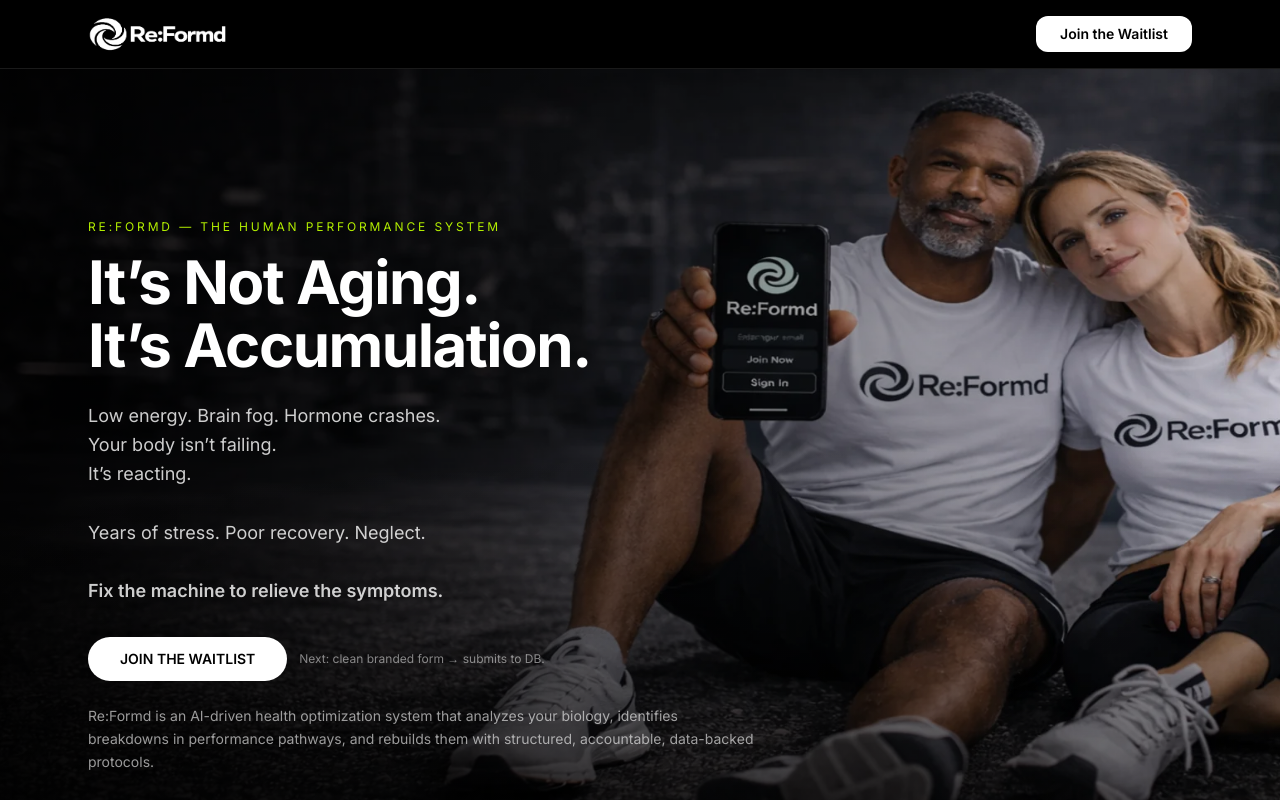
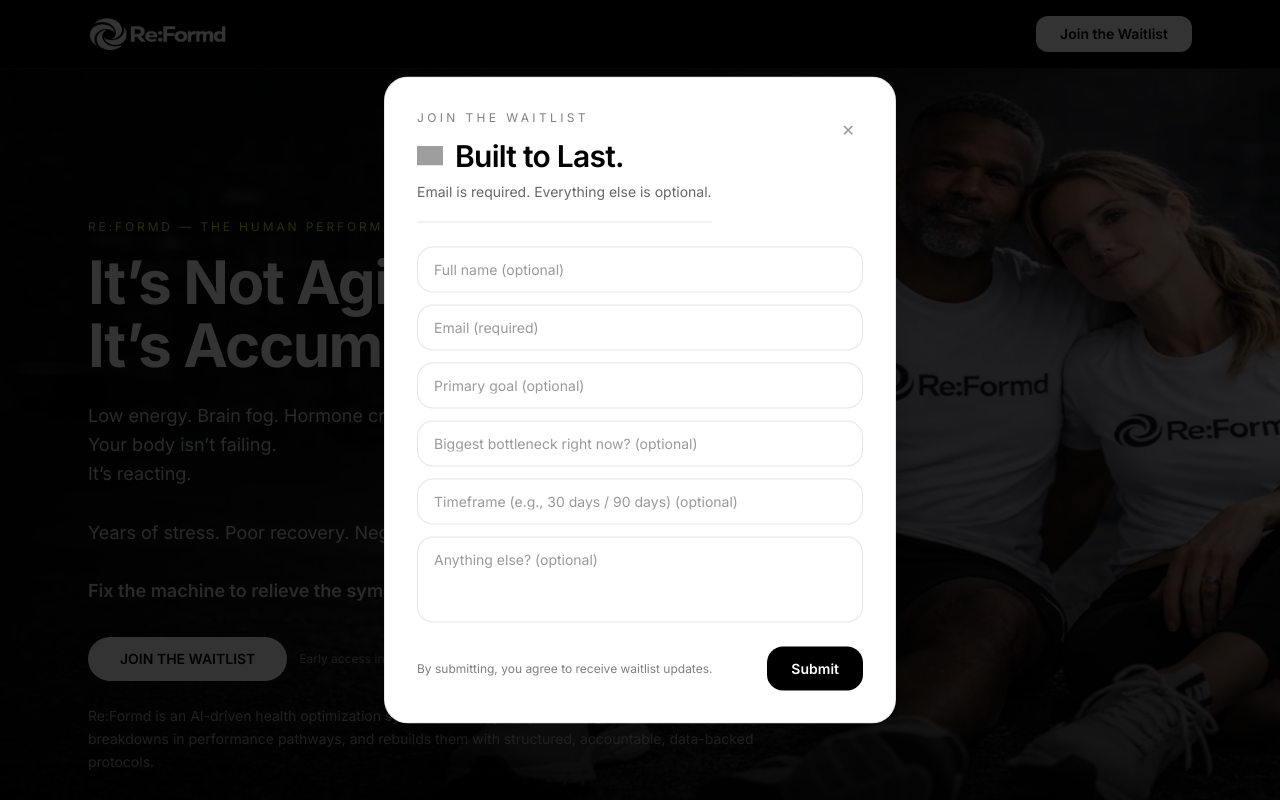
Before and after one commit to bwadz/reformd-web, a Next.js app: page / in a window 1280 px wide. Both pictures are taken after a click on the button "JOIN THE WAITLIST". Shown: the top 800 px of the page. Built offline with nearby package versions, Linux system fonts and the light colour scheme; grey boxes are pictures that could not be loaded.

Commit message:
Refine waitlist modal UI: white modal, improved header layout, logo integration

```diff
--- /dev/null
+++ b/_router_backup/pages_20260227_102939/api/waitlist.ts
@@ -0,0 +1,53 @@
+import type { NextApiRequest, NextApiResponse } from "next";
+import { createClient } from "@supabase/supabase-js";
+
+const supabase = createClient(
+  process.env.SUPABASE_URL as string,
+  process.env.SUPABASE_SECRET_KEY as string
+);
+
+export default async function handler(req: NextApiRequest, res: NextApiResponse) {
+  if (req.method !== "POST") {
+    res.setHeader("Allow", "POST");
+    return res.status(405).json({ ok: false, error: "Method not allowed" });
+  }
+
+  try {
+    const body = req.body || {};
+    const email = String(body.email || "").trim().toLowerCase();
+
+    if (!process.env.SUPABASE_URL) {
+      return res.status(500).json({ ok: false, error: "SUPABASE_URL missing" });
+    }
+    if (!process.env.SUPABASE_SECRET_KEY) {
+      return res.status(500).json({ ok: false, error: "SUPABASE_SECRET_KEY missing" });
+    }
+    if (!email) {
+      return res.status(400).json({ ok: false, error: "Email is required." });
+    }
+
+    const payload = {
+      email,
+      full_name: (body.full_name ?? "").trim() || null,
+      goal: (body.goal ?? "").trim() || null,
+      biggest_issue: (body.biggest_issue ?? "").trim() || null,
+      timeframe: (body.timeframe ?? "").trim() || null,
+      notes: (body.notes ?? "").trim() || null,
+      source: "website",
+      user_agent: req.headers["user-agent"] ?? null,
+    };
+
+    const { error } = await supabase.from("waitlist_signups").insert(payload);
+
+    if (error) {
+      if (error.message.toLowerCase().includes("duplicate")) {
+        return res.status(200).json({ ok: true, already: true });
+      }
+      return res.status(400).json({ ok: false, error: error.message });
+    }
+
+    return res.status(200).json({ ok: true });
+  } catch {
+    return res.status(400).json({ ok: false, error: "Invalid request." });
+  }
+}
--- /dev/null
+++ b/src/app/api/waitlist/route.ts
@@ -0,0 +1,48 @@
+import { NextResponse } from "next/server";
+import { createClient } from "@supabase/supabase-js";
+
+const supabase = createClient(
+  process.env.SUPABASE_URL!,
+  process.env.SUPABASE_SECRET_KEY!
+);
+
+export async function POST(req: Request) {
+  try {
+    const body = await req.json();
+    const email = String(body.email || "").trim().toLowerCase();
+
+    if (!email) {
+      return NextResponse.json(
+        { ok: false, error: "Email is required." },
+        { status: 400 }
+      );
+    }
+
+    const payload = {
+      email,
+      full_name: (body.full_name ?? "").trim() || null,
+      goal: (body.goal ?? "").trim() || null,
+      biggest_issue: (body.biggest_issue ?? "").trim() || null,
+      timeframe: (body.timeframe ?? "").trim() || null,
+      notes: (body.notes ?? "").trim() || null,
+      source: "website",
+      user_agent: req.headers.get("user-agent") ?? null,
+    };
+
+    const { error } = await supabase.from("waitlist_signups").insert(payload);
+
+    if (error) {
+      if (error.message.toLowerCase().includes("duplicate")) {
+        return NextResponse.json({ ok: true, already: true });
+      }
+      return NextResponse.json({ ok: false, error: error.message }, { status: 400 });
+    }
+
+    return NextResponse.json({ ok: true });
+  } catch {
+    return NextResponse.json(
+      { ok: false, error: "Invalid request." },
+      { status: 400 }
+    );
+  }
+}
--- a/src/app/page.tsx
+++ b/src/app/page.tsx
@@ -5,14 +5,71 @@
 import Image from "next/image";
 
 export default function HomePage() {
-  const [toast, setToast] = useState<string | null>(null);
-
   const year = useMemo(() => new Date().getFullYear(), []);
 
+  const [toast, setToast] = useState<string | null>(null);
+  const [waitlistOpen, setWaitlistOpen] = useState(false);
+  const [submitting, setSubmitting] = useState(false);
+
+  const [form, setForm] = useState({
+    full_name: "",
+    email: "",
+    goal: "",
+    biggest_issue: "",
+    timeframe: "",
+    notes: "",
+  });
+
   function onJoinWaitlist() {
-    // Placeholder for future DB-backed form (we'll wire this up next)
-    setToast("Waitlist form coming next — wiring to DB.");
-    setTimeout(() => setToast(null), 2500);
+    setWaitlistOpen(true);
+  }
+
+  function closeWaitlist() {
+    setWaitlistOpen(false);
+  }
+
+  async function submitWaitlist() {
+    const email = form.email.trim().toLowerCase();
+
+    if (!email) {
+      setToast("Email is required.");
+      setTimeout(() => setToast(null), 2500);
+      return;
+    }
+
+    setSubmitting(true);
+    try {
+      const res = await fetch("/api/waitlist", {
+        method: "POST",
+        headers: { "Content-Type": "application/json" },
+        body: JSON.stringify({ ...form, email }),
+      });
+
+      const data = await res.json().catch(() => ({}));
+      if (!res.ok) throw new Error(data?.error || "Failed to submit.");
+
+      closeWaitlist();
+      setForm({
+        full_name: "",
+        email: "",
+        goal: "",
+        biggest_issue: "",
+        timeframe: "",
+        notes: "",
+      });
+
+      setToast(
+        data?.already
+          ? "You’re already on the list."
+          : "You’re in. Welcome to Re:Formd.",
+      );
+      setTimeout(() => setToast(null), 3000);
+    } catch (e: any) {
+      setToast(e?.message || "Something broke. Try again.");
+      setTimeout(() => setToast(null), 3000);
+    } finally {
+      setSubmitting(false);
+    }
   }
 
   return (
@@ -31,12 +88,12 @@
               />
             </Link>
 
-            <Link
-              href="#waitlist"
+            <button
+              onClick={onJoinWaitlist}
               className="rounded-xl bg-white px-4 sm:px-6 py-2 text-sm font-semibold text-black transition hover:opacity-90"
             >
               Join the Waitlist
-            </Link>
+            </button>
           </div>
         </header>
 
@@ -49,17 +106,18 @@
             }}
           />
 
-          {/* Mobile: darker overall overlay */}
+          {/* Mobile: darker overlay */}
           <div className="absolute inset-0 bg-black/85 sm:hidden" />
 
-          {/* Desktop+: directional overlay (keep phone visible) */}
-          <div className="absolute inset-0 hidden sm:block bg-gradient-to-r from-black/80 via-black/45 to-black/10" />
+          {/* Desktop+: lighter directional overlay (so desktop isn’t crushed) */}
+          <div className="absolute inset-0 hidden sm:block bg-gradient-to-r from-black/70 via-black/35 to-black/10" />
 
-          {/* Bottom fade (all sizes) */}
+          {/* Bottom fade */}
           <div className="absolute inset-0 bg-gradient-to-b from-transparent via-transparent to-black/55" />
 
-          <div className="relative mx-auto flex min-h-[100svh] max-w-6xl flex-col justify-center px-4 sm:px-6 py-12 sm:py-16">
-            <div className="max-w-2xl">
+          {/* NOTE: nudged up on mobile to reduce dead space */}
+          <div className="relative mx-auto flex min-h-[100svh] max-w-6xl flex-col justify-center px-4 sm:px-6 py-10 sm:py-16">
+            <div className="max-w-2xl -mt-10 sm:mt-0">
               <div className="mb-4 text-[11px] sm:text-xs tracking-[0.24em] accent">
                 RE:FORMD — THE HUMAN PERFORMANCE SYSTEM
               </div>
@@ -86,11 +144,8 @@
                 </span>
               </p>
 
-              {/* WAITLIST (button-only for now) */}
-              <div
-                id="waitlist"
-                className="mt-7 sm:mt-8 flex flex-col sm:flex-row sm:items-center gap-3"
-              >
+              {/* WAITLIST CTA */}
+              <div className="mt-7 sm:mt-8 flex flex-col sm:flex-row sm:items-center gap-3">
                 <button
                   onClick={onJoinWaitlist}
                   className="w-full sm:w-auto inline-flex items-center justify-center rounded-full bg-white px-8 py-3 text-sm font-semibold text-black transition hover:bg-white/90"
@@ -99,7 +154,7 @@
                 </button>
 
                 <p className="text-xs text-white/50">
-                  Next: clean branded form → submits to DB.
+                  Early access invites. No spam.
                 </p>
               </div>
 
@@ -111,12 +166,6 @@
               </p>
             </div>
           </div>
-
-          {toast && (
-            <div className="fixed bottom-6 left-1/2 z-50 -translate-x-1/2 rounded-full border border-white/15 bg-black/90 px-4 py-2 text-sm text-white/80">
-              {toast}
-            </div>
-          )}
         </section>
 
         {/* SECTION 2 — EMOTIONAL / YOU'RE NOT BROKEN */}
@@ -217,7 +266,6 @@
 
                 return (
                   <>
-                    {/* Header */}
                     <div className="flex items-start justify-between">
                       <div>
                         <div className="text-sm font-semibold tracking-wide text-white/70">
@@ -239,7 +287,6 @@
                       </div>
                     </div>
 
-                    {/* Overall bar */}
                     <div className="mt-5 h-3 w-full overflow-hidden rounded-full bg-white/10">
                       <div
                         className="h-full rounded-full transition-all duration-700"
@@ -251,7 +298,6 @@
                       />
                     </div>
 
-                    {/* Category rows */}
                     <div className="mt-8 space-y-6">
                       {categories.map((item) => (
                         <div key={item.label}>
@@ -284,7 +330,6 @@
                       ))}
                     </div>
 
-                    {/* Footer note */}
                     <div className="mt-8 rounded-xl border border-white/10 bg-black/40 p-4">
                       <p className="text-sm leading-relaxed text-white/60">
                         Scores reflect biomarker trends, recovery data, protocol
@@ -298,7 +343,6 @@
             </div>
           </div>
 
-          {/* TAKEAWAY */}
           <div className="mx-auto mt-14 sm:mt-16 max-w-4xl text-center">
             <p className="text-xl sm:text-2xl md:text-3xl font-light text-white/70">
               Most solutions patch symptoms.
@@ -337,7 +381,6 @@
               </p>
             </div>
 
-            {/* Steps */}
             <div className="mt-12 space-y-6">
               {[
                 {
@@ -392,9 +435,7 @@
                     </div>
 
                     <div
-                      className={`mt-3 text-xl font-semibold ${
-                        s.k === "01" ? "text-white" : "text-white/85"
-                      }`}
+                      className={`mt-3 text-xl font-semibold ${s.k === "01" ? "text-white" : "text-white/85"}`}
                     >
                       {s.title}
                     </div>
@@ -407,7 +448,6 @@
               ))}
             </div>
 
-            {/* Closing Statement */}
             <div className="mx-auto mt-12 sm:mt-14 max-w-4xl text-center">
               <div className="text-xs uppercase tracking-[0.3em] accent">
                 The Re:Formd Standard
@@ -440,7 +480,6 @@
           </div>
 
           <div className="mx-auto grid max-w-5xl items-start gap-10 lg:gap-14 lg:grid-cols-2">
-            {/* LEFT */}
             <div>
               <div className="text-xs uppercase tracking-widest accent">
                 Track
@@ -473,7 +512,6 @@
               </p>
             </div>
 
-            {/* RIGHT: SCORECARD  */}
             <div className="rounded-2xl border border-white/10 bg-white/5 p-6 sm:p-8">
               <div className="flex items-center justify-between">
                 <div className="text-sm font-semibold tracking-wide text-white/70">
@@ -614,7 +652,6 @@
           </div>
 
           <div className="mx-auto grid max-w-5xl items-start gap-10 lg:gap-14 lg:grid-cols-2">
-            {/* LEFT */}
             <div>
               <div className="text-xs uppercase tracking-widest accent">
                 Adapt
@@ -647,7 +684,6 @@
               </p>
             </div>
 
-            {/* RIGHT: FEEDBACK LOOP */}
             <div className="rounded-2xl border border-white/10 bg-white/5 p-6 sm:p-8">
               <div className="flex items-center justify-between">
                 <div className="text-sm font-semibold tracking-wide text-white/70">
@@ -727,12 +763,12 @@
             </h2>
 
             <div className="mt-12">
-              <Link
-                href="#waitlist"
+              <button
+                onClick={onJoinWaitlist}
                 className="w-full sm:w-auto inline-flex items-center justify-center rounded-2xl bg-white px-12 py-4 text-base font-semibold text-black transition hover:opacity-90"
               >
                 Join the Waitlist
-              </Link>
+              </button>
             </div>
 
             <p className="mt-12 text-xs tracking-wide text-white/40">
@@ -788,6 +824,141 @@
           </div>
         </footer>
       </div>
+
+      {/* WAITLIST MODAL */}
+      {waitlistOpen && (
+        <div className="fixed inset-0 z-[60]">
+          {/* Backdrop */}
+          <button
+            onClick={closeWaitlist}
+            className="absolute inset-0 bg-black/80"
+            aria-label="Close waitlist modal"
+          />
+
+          {/* Modal */}
+          <div
+            className="absolute left-1/2 top-1/2 w-[92%] max-w-lg -translate-x-1/2 -translate-y-1/2 rounded-3xl border border-black/10 bg-white p-6 sm:p-8 shadow-2xl"
+            role="dialog"
+            aria-modal="true"
+            aria-label="Join the waitlist"
+          >
+            <div className="flex items-start justify-between gap-6">
+              {/* Left: Brand header */}
+              <div className="min-w-0">
+                <div className="text-xs uppercase tracking-[0.28em] text-black/50">
+                  Join the Waitlist
+                </div>
+
+                <div className="mt-3 flex items-center gap-3">
+                  <Image
+                    src="/images/01-swirl-black.png"
+                    alt="Re:Formd"
+                    width={26}
+                    height={26}
+                    className="shrink-0"
+                  />
+                  <h3 className="text-2xl sm:text-3xl font-semibold tracking-tight text-black">
+                    Built to Last.
+                  </h3>
+                </div>
+
+                <p className="mt-2 text-sm text-black/60">
+                  Email is required. Everything else is optional.
+                </p>
+
+                <div className="mt-5 h-px w-full bg-black/10" />
+              </div>
+
+              {/* Right: Close */}
+              <button
+                onClick={closeWaitlist}
+                className="rounded-full p-2 text-black/40 hover:text-black hover:bg-black/5 transition"
+                aria-label="Close"
+              >
+                ✕
+              </button>
+            </div>
+
+            <div className="mt-6 grid gap-3">
+              <input
+                value={form.full_name}
+                onChange={(e) =>
+                  setForm((f) => ({ ...f, full_name: e.target.value }))
+                }
+                placeholder="Full name (optional)"
+                className="rounded-2xl border border-black/10 bg-white px-4 py-3 text-sm text-black placeholder:text-black/40 outline-none ring-0 focus:border-black/25 focus:outline-none"
+              />
+
+              <input
+                value={form.email}
+                onChange={(e) =>
+                  setForm((f) => ({ ...f, email: e.target.value }))
+                }
+                placeholder="Email (required)"
+                type="email"
+                className="rounded-2xl border border-black/10 bg-white px-4 py-3 text-sm text-black placeholder:text-black/40 outline-none ring-0 focus:border-black/25 focus:outline-none"
+              />
+
+              <input
+                value={form.goal}
+                onChange={(e) =>
+                  setForm((f) => ({ ...f, goal: e.target.value }))
+                }
+                placeholder="Primary goal (optional)"
+                className="rounded-2xl border border-black/10 bg-white px-4 py-3 text-sm text-black placeholder:text-black/40 outline-none ring-0 focus:border-black/25 focus:outline-none"
+              />
+
+              <input
+                value={form.biggest_issue}
+                onChange={(e) =>
+                  setForm((f) => ({ ...f, biggest_issue: e.target.value }))
+                }
+                placeholder="Biggest bottleneck right now? (optional)"
+                className="rounded-2xl border border-black/10 bg-white px-4 py-3 text-sm text-black placeholder:text-black/40 outline-none ring-0 focus:border-black/25 focus:outline-none"
+              />
+
+              <input
+                value={form.timeframe}
+                onChange={(e) =>
+                  setForm((f) => ({ ...f, timeframe: e.target.value }))
+                }
+                placeholder="Timeframe (e.g., 30 days / 90 days) (optional)"
+                className="rounded-2xl border border-black/10 bg-white px-4 py-3 text-sm text-black placeholder:text-black/40 outline-none ring-0 focus:border-black/25 focus:outline-none"
+              />
+
+              <textarea
+                value={form.notes}
+                onChange={(e) =>
+                  setForm((f) => ({ ...f, notes: e.target.value }))
+                }
+                placeholder="Anything else? (optional)"
+                rows={3}
+                className="resize-none rounded-2xl border border-black/10 bg-white px-4 py-3 text-sm text-black placeholder:text-black/40 outline-none ring-0 focus:border-black/25 focus:outline-none"
+              />
+            </div>
+
+            <div className="mt-6 flex flex-col gap-4 sm:flex-row sm:items-center sm:justify-between">
+              <p className="text-xs text-black/50">
+                By submitting, you agree to receive waitlist updates.
+              </p>
+
+              <button
+                onClick={submitWaitlist}
+                disabled={submitting}
+                className="inline-flex items-center justify-center rounded-2xl bg-black px-6 py-3 text-sm font-semibold text-white transition hover:opacity-90 disabled:opacity-50"
+              >
+                {submitting ? "Submitting…" : "Submit"}
+              </button>
+            </div>
+          </div>
+        </div>
+      )}
+
+      {toast && (
+        <div className="fixed bottom-6 left-1/2 z-[70] -translate-x-1/2 rounded-full bg-black border border-white/15 px-4 py-2 text-sm text-white/80">
+          {toast}
+        </div>
+      )}
     </div>
   );
 }
```
Also changed, not shown: public/images/01-swirl-black copy.png (added).
